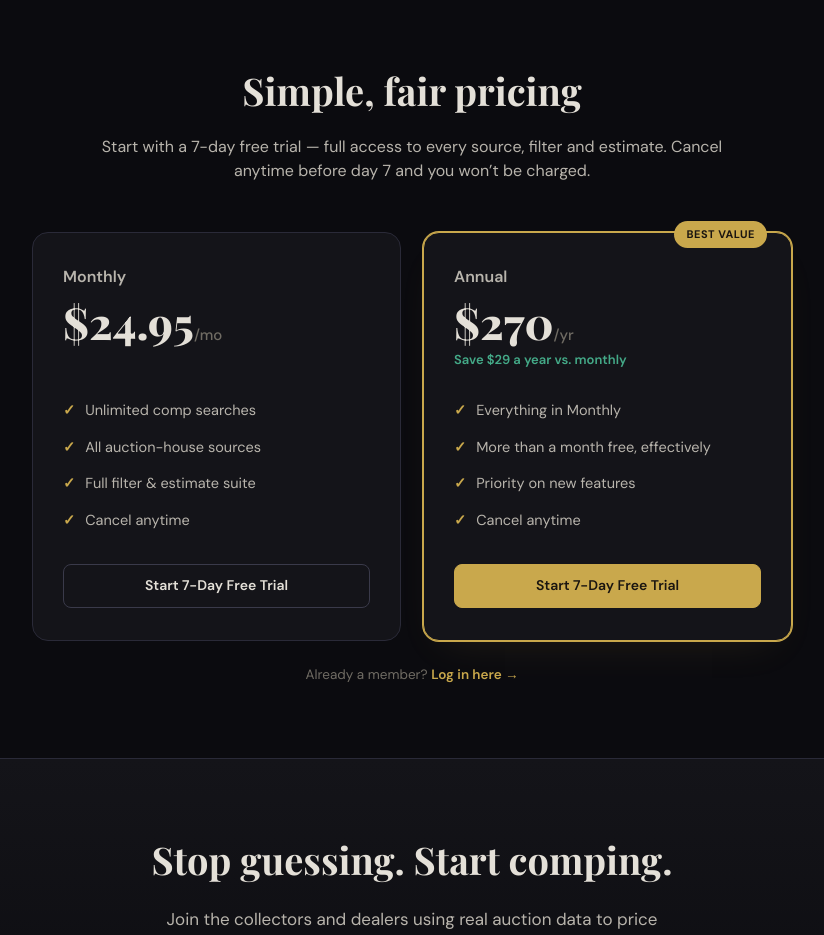
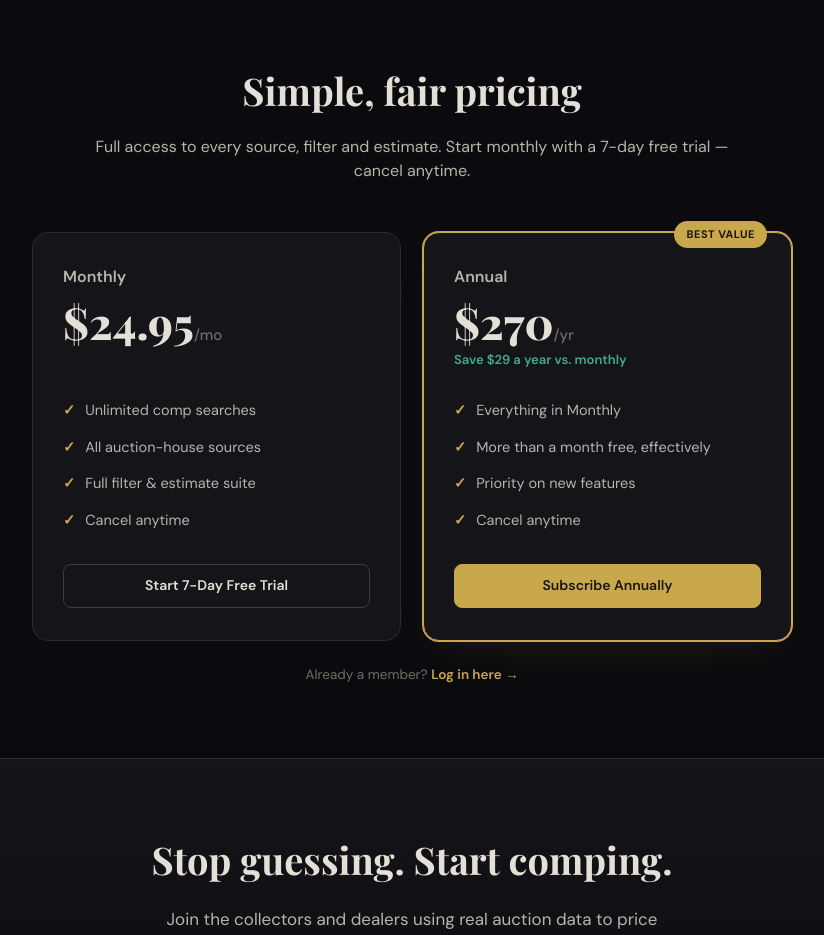
Before and after one commit to johndemartin2-sys/currency-comps, a website: page index.html in a window 1280 px wide. Shown: the part 2140-3075 px from the top of the page, without its empty margins (228-1052 px from the left). Drawn offline with nearby package versions, Linux system fonts and the light colour scheme.

Commit message:
Trial messaging: monthly only (revert annual button + reword pricing)

```diff
--- a/index.html
+++ b/index.html
@@ -156,7 +156,7 @@ footer{border-top:1px solid var(--border);padding:34px 0;color:var(--muted);font
 
   <section id="pricing">
     <div class="wrap">
-      <div class="sec-head"><h2>Simple, fair pricing</h2><p>Start with a 7-day free trial &mdash; full access to every source, filter and estimate. Cancel anytime before day 7 and you won’t be charged.</p></div>
+      <div class="sec-head"><h2>Simple, fair pricing</h2><p>Full access to every source, filter and estimate. Start monthly with a 7-day free trial &mdash; cancel anytime.</p></div>
       <div class="price-grid">
         <div class="plan">
           <h3>Monthly</h3>
@@ -181,7 +181,7 @@ footer{border-top:1px solid var(--border);padding:34px 0;color:var(--muted);font
             <li>Priority on new features</li>
             <li>Cancel anytime</li>
           </ul>
-          <a class="btn btn-gold" href="/currency_app.html?plan=annual">Start 7-Day Free Trial</a>
+          <a class="btn btn-gold" href="/currency_app.html?plan=annual">Subscribe Annually</a>
         </div>
       </div>
       <p style="text-align:center;color:var(--muted);font-size:13.5px;margin-top:24px">
```
